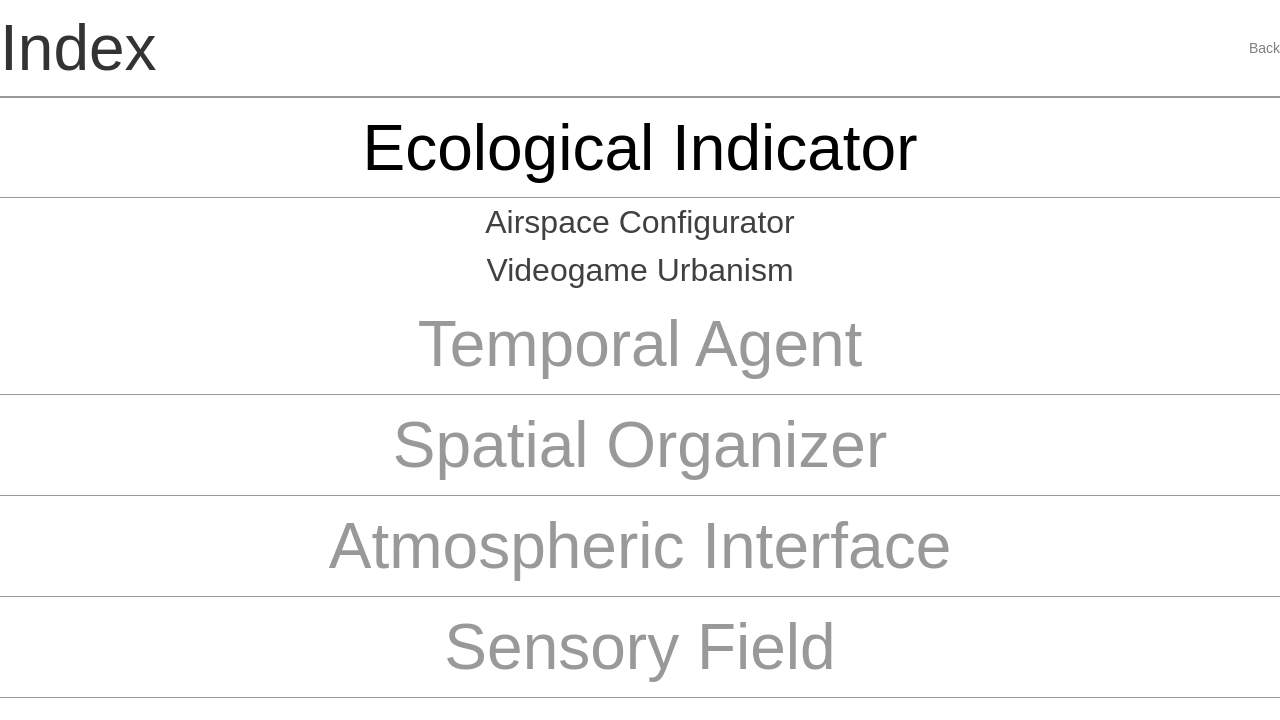
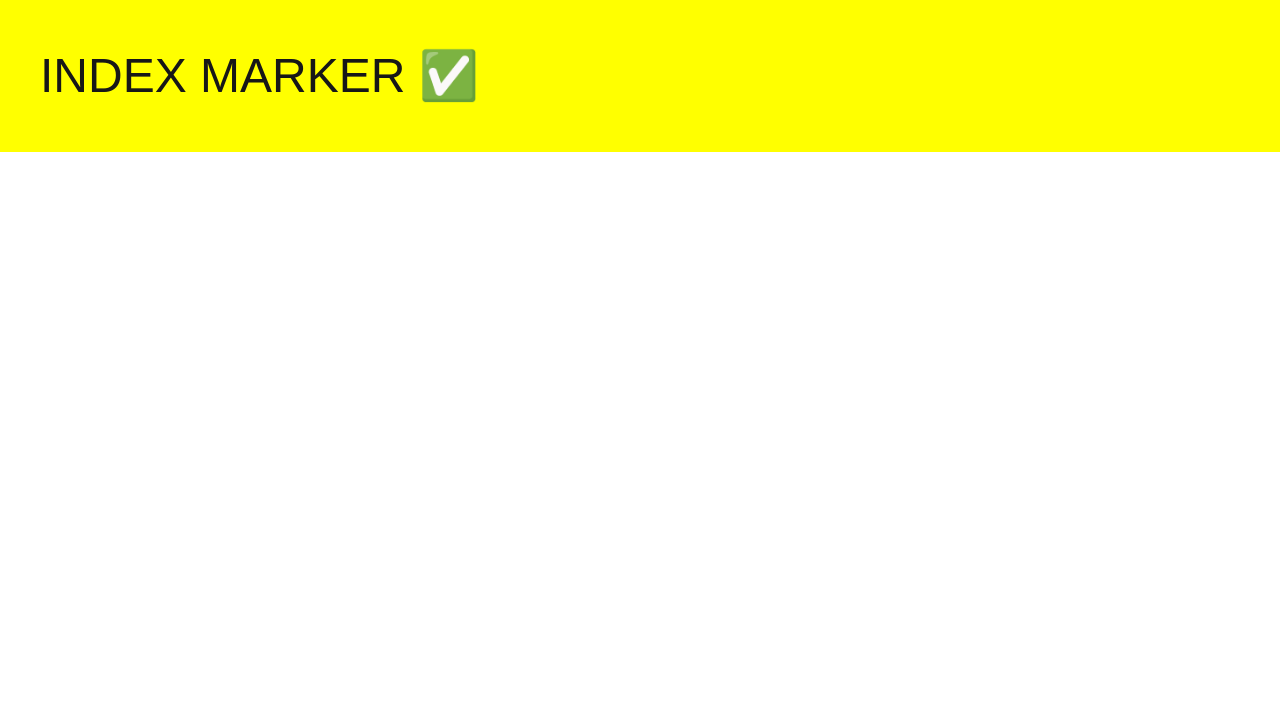
Before and after one commit to checolato/thesisarchive2026, a Next.js app: page /index in a window 1280 px wide. Shown: the top 720 px of the page. Built offline with nearby package versions, Linux system fonts and the light colour scheme.

Commit message:
index debug test

```diff
--- a/app/index/page.tsx
+++ b/app/index/page.tsx
@@ -5,25 +5,9 @@ import ProjectGalleryPage from "@/components/ProjectGalleryPage";
 import { getProjects } from "@/lib/loadProjects";
 
 export default function IndexPage() {
-  const [projects, setProjects] = useState<any[]>([]);
-
-  useEffect(() => {
-    setProjects(getProjects());
-  }, []);
-
-  const galleryProjects = useMemo(() => {
-    return projects
-      .filter((p: any) => p?.category && p?.slug && p?.project_name)
-      .map((p: any) => ({
-        slug: p.slug,
-        project_name: p.project_name,
-        category: p.category,
-      }));
-  }, [projects]);
-
   return (
-    <main className="min-h-screen bg-white">
-      <ProjectGalleryPage projects={galleryProjects} />
-    </main>
+    <div style={{ background: "yellow", fontSize: 48, padding: 40 }}>
+      INDEX MARKER ✅
+    </div>
   );
 }
```
